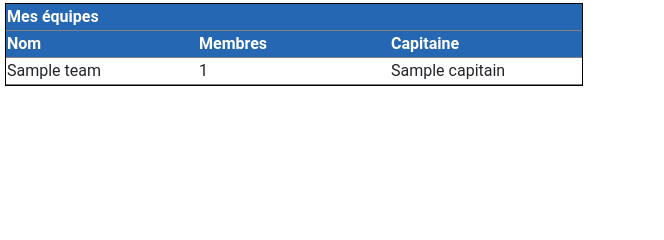
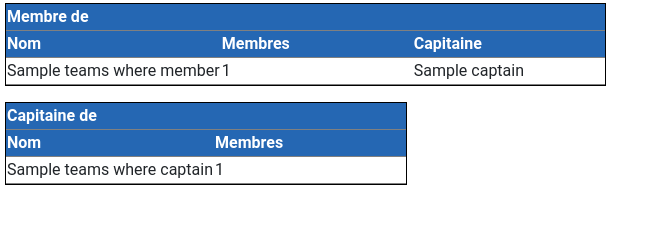
Before and after one commit to SemicolonManifest/teambuilder, a PHP site: template views/userProfile.php in a window 1280 px wide. Shown: the part 114-354 px from the top of the page, without its empty margins (0-664 px from the left). Run offline with PHP 8.4, Linux system fonts and the light colour scheme; the template is opened without the code that fills it: most values are stand-ins (such as "Sample title", 1, 10 or a date in 2020); data that the repository does not hold is empty; some libraries are stand-ins or nearby versions.

Commit message:
Consultation de mon profil

```diff
--- a/Controller/MemberController.php
+++ b/Controller/MemberController.php
@@ -39,7 +39,9 @@ class MemberController
     public function showUserProfile()
     {
         $user = $this->getCurrentUser();
-        $teams = $user->teams();
+        $teamsWhereMember = $user->teamsWhereMember();
+        $teamsWhereCaptain = $user->teamsWhereCaptain();
+
 
 
         require 'views/userProfile.php';
--- a/Model/Team.php
+++ b/Model/Team.php
@@ -8,13 +8,13 @@ use function PHPUnit\Framework\returnArgument;
 
 class Team
 {
-    public int $id;
+    public int $team_id;
     public string $name;
     public int $state_id;
 
-    public function getCapitain()
+    public function getCaptain()
     {
-        return DB::selectOne("select members.name from members join team_member on members.id = team_member.member_id where team_id=:team_id and is_captain=1",PDO::FETCH_ASSOC,null,["team_id"=>$this->id])['name'];
+        return DB::selectOne("select members.name from members join team_member on members.id = team_member.member_id where team_id=:team_id and is_captain=1",PDO::FETCH_ASSOC,null,["team_id"=>$this->id])["name"];
     }
 
     public function members() :array
--- a/views/styles/CSS/global.css
+++ b/views/styles/CSS/global.css
@@ -51,15 +51,15 @@
   background-color: #4d92e0;
 }
 
-#userTeams {
+#userTeamsMember, #userTeamsCaptain {
   border: 1px black solid;
   width: fit-content;
 }
-#userTeams thead {
+#userTeamsMember thead, #userTeamsCaptain thead {
   background-color: #2567b3;
   color: white;
 }
-#userTeams td {
+#userTeamsMember td, #userTeamsCaptain td {
   min-width: 12rem;
 }
 
--- a/views/styles/SCSS/_profile.scss
+++ b/views/styles/SCSS/_profile.scss
@@ -1,4 +1,4 @@
-#userTeams {
+#userTeamsMember, #userTeamsCaptain {
   border: 1px black solid;
   width: fit-content;
 
--- a/views/userProfile.php
+++ b/views/userProfile.php
@@ -10,11 +10,12 @@ ob_start();
             Rôle: <?= $user->role()->name ?>
 
         </div>
-        <div id="userTeams" class="table table-striped">
+        <?php if ($teamsWhereMember != []): ?>
+            <div id="userTeamsMember" class="table table-striped">
                 <table>
                     <thead>
                     <tr>
-                    <th colspan="3">Mes équipes</th>
+                        <th colspan="3">Membre de</th>
                     </tr>
                     <tr>
 
@@ -24,22 +25,46 @@ ob_start();
                     </tr>
                     </thead>
                     <tbody>
-                <?php if ($teams != []): ?>
-                    <?php foreach ($teams as $team): ?>
+                    <?php foreach ($teamsWhereMember as $team): ?>
                         <tr>
                             <td><?= $team->name ?></td>
                             <td><?= $team->memberCount() ?></td>
-                            <td><?= $team->getCapitain() ?></td>
+                            <td><?= $team->getCaptain() ?></td>
                         </tr>
                     <?php endforeach; ?>
-                <?php else: ?>
-                    <tr>
-                        <td colspan="3">Vous ne faites parti d'aucune équipe</td>
-                    </tr>
-                <?php endif; ?>
+
                     </tbody>
                 </table>
             </div>
+        <?php endif; ?>
+
+        <?php if ($teamsWhereCaptain != []): ?>
+            <div id="userTeamsCaptain" class="table table-striped">
+                <table>
+                    <thead>
+                    <tr>
+                        <th colspan="3">Capitaine de</th>
+                    </tr>
+                    <tr>
+
+                        <th>Nom</th>
+                        <th>Membres</th>
+                    </tr>
+                    </thead>
+                    <tbody>
+                    <?php foreach ($teamsWhereCaptain as $team): ?>
+                        <tr>
+                            <td><?= $team->name ?></td>
+                            <td><?= $team->memberCount() ?></td>
+                        </tr>
+                    <?php endforeach; ?>
+                    </tbody>
+                </table>
+            </div>
+        <?php endif; ?>
+        <?php if($teamsWhereMember == [] && $teamsWhereCaptain == [] ): ?>
+            L'utilisateur ne fait parti d'aucune équipe.
+        <?php endif; ?>
     </div>
 
 <?php
```
Also changed, not shown: Model/Member.php (+10 -0 lines). Lines whose indentation alone changed are shown as unchanged.
